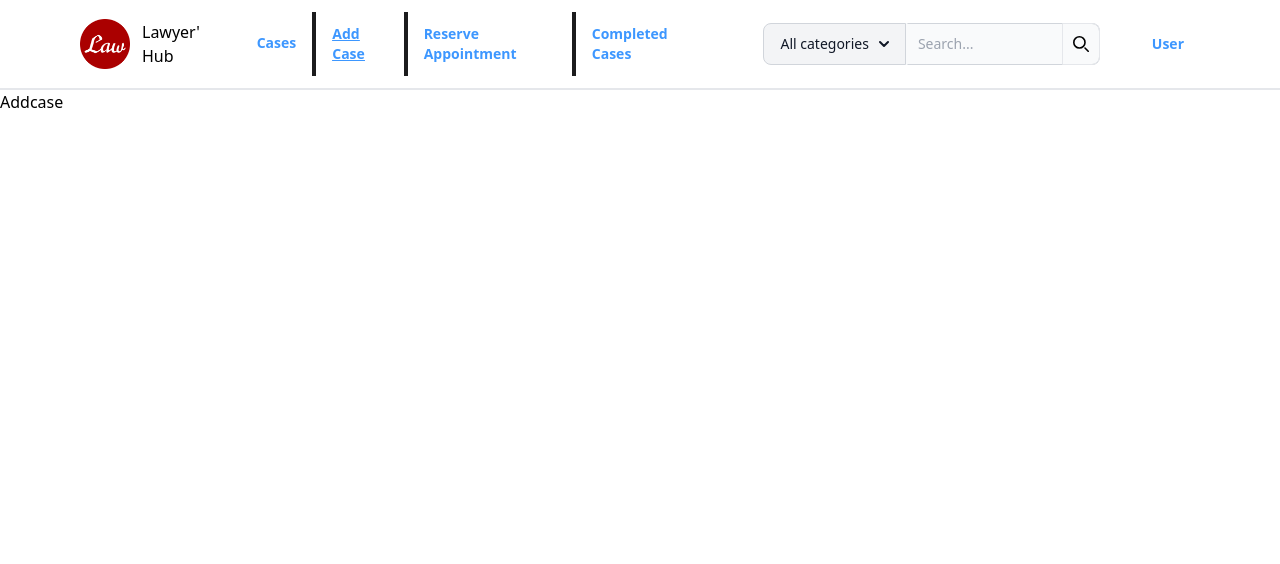
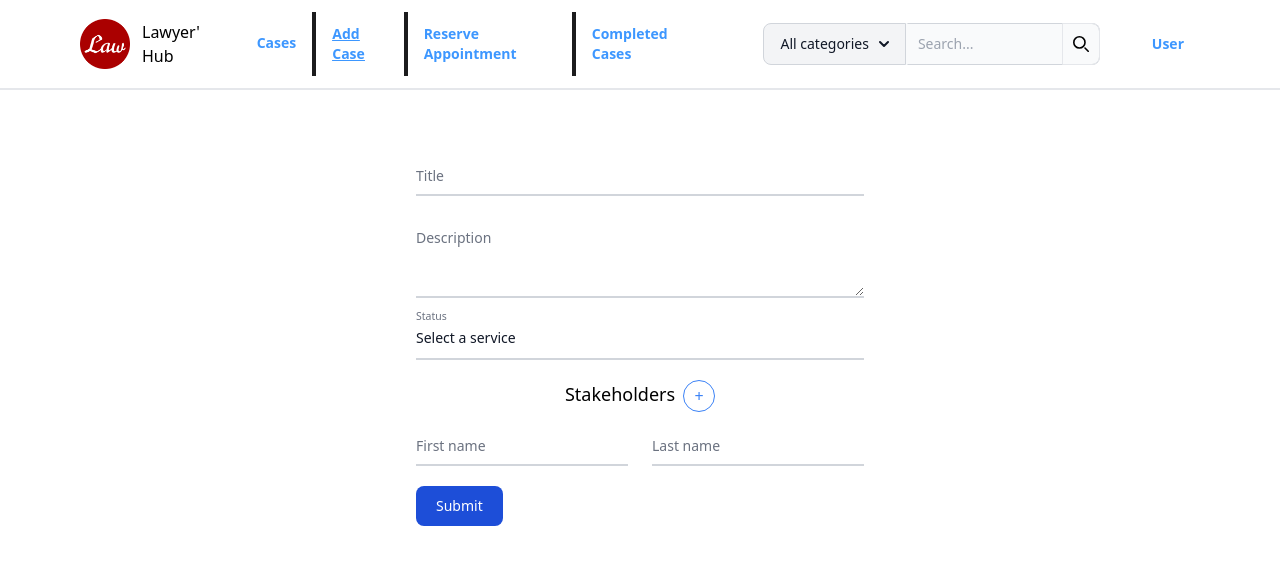
Before and after one commit to Kanyorok/TheLaw-Frontend, a React (Create React App) app: page /addcases in a window 1280 px wide. Shown: the top 564 px of the page. Built offline with nearby package versions, Linux system fonts and the light colour scheme.

Commit message:
Add design for the add case form

```diff
--- a/src/pages/Addcase.jsx
+++ b/src/pages/Addcase.jsx
@@ -1,9 +1,143 @@
-import React from 'react'
+import React, { useState } from "react";
 
 const Addcase = () => {
+  const [stakeholders, setStakeholders] = useState([{ id: 1, firstName: "", lastName: "" }]);
+
+  const handleAddStakeholder = () => {
+    const newStakeholder = { id: stakeholders.length + 1, firstName: "", lastName: "" };
+    setStakeholders([...stakeholders, newStakeholder]);
+  };
+
+  const handleFirstNameChange = (index, value) => {
+    const updatedStakeholders = [...stakeholders];
+    updatedStakeholders[index].firstName = value;
+    setStakeholders(updatedStakeholders);
+  };
+
+  const handleLastNameChange = (index, value) => {
+    const updatedStakeholders = [...stakeholders];
+    updatedStakeholders[index].lastName = value;
+    setStakeholders(updatedStakeholders);
+  };
+
+  const handleSubmit = (e) => {
+    e.preventDefault();
+    // Handle form submission here
+  };
+
   return (
-    <div>Addcase</div>
-  )
-}
+    <div className="main-container">
+      <section className="reservation-form">
+        <form className="max-w-md w-full mx-auto" onSubmit={handleSubmit}>
+        <div class="relative z-0 w-full mb-5 group">
+            <input
+              type="text"
+              name="floating_client"
+              id="floating_client"
+              class="block py-2.5 px-0 w-full text-sm text-gray-900 bg-transparent border-0 border-b-2 border-gray-300 appearance-none dark:text-white dark:border-gray-600 dark:focus:border-blue-500 focus:outline-none focus:ring-0 focus:border-blue-600 peer"
+              placeholder=" "
+              required
+            />
+            <label
+              for="floating_client"
+              class="peer-focus:font-medium absolute text-sm text-gray-500 dark:text-gray-400 duration-300 transform -translate-y-6 scale-75 top-3 -z-10 origin-[0] peer-focus:start-0 rtl:peer-focus:translate-x-1/4 rtl:peer-focus:left-auto peer-focus:text-blue-600 peer-focus:dark:text-blue-500 peer-placeholder-shown:scale-100 peer-placeholder-shown:translate-y-0 peer-focus:scale-75 peer-focus:-translate-y-6"
+            >
+              Title
+            </label>
+          </div>
+          <div class="relative z-0 w-full mb-5 group">
+            <textarea
+              type="text"
+              name="floating_description"
+              id="floating_description"
+              rows={3}
+              class="block py-2.5 px-0 w-full text-sm text-gray-900 bg-transparent border-0 border-b-2 border-gray-300 appearance-none dark:text-white dark:border-gray-600 dark:focus:border-blue-500 focus:outline-none focus:ring-0 focus:border-blue-600 peer"
+              placeholder=" "
+              required
+            />
+            <label
+              for="floating_description"
+              class="peer-focus:font-medium absolute text-sm text-gray-500 dark:text-gray-400 duration-300 transform -translate-y-6 scale-75 top-3 -z-10 origin-[0] peer-focus:start-0 rtl:peer-focus:translate-x-1/4 peer-focus:text-blue-600 peer-focus:dark:text-blue-500 peer-placeholder-shown:scale-100 peer-placeholder-shown:translate-y-0 peer-focus:scale-75 peer-focus:-translate-y-6"
+            >
+              Description
+            </label>
+          </div>
+          <div class="relative z-0 w-full mb-5 group">
+            <select
+              name="options"
+              id="options"
+              class="block py-2.5 px-0 w-full text-sm text-gray-900 bg-transparent border-0 border-b-2 border-gray-300 appearance-none dark:text-white dark:border-gray-600 dark:focus:border-blue-500 focus:outline-none focus:ring-0 focus:border-blue-600 peer"
+              placeholder=" "
+              required
+            >
+              <option value="">Select a service</option>
+                  <option value="1">Open</option>
+                  <option value="2">Closed</option>
+            </select>
+            <label
+              for="options"
+              class="peer-focus:font-medium absolute text-sm text-gray-500 dark:text-gray-400 duration-300 transform -translate-y-6 scale-75 top-3 -z-10 origin-[0] peer-focus:start-0 rtl:peer-focus:translate-x-1/4 peer-focus:text-blue-600 peer-focus:dark:text-blue-500 peer-placeholder-shown:scale-100 peer-placeholder-shown:translate-y-0 peer-focus:scale-75 peer-focus:-translate-y-6"
+            >
+              Status
+            </label>
+          </div>
+          <div className="flex justify-center mb-3">
+            <h1 className="text-lg font-medium mr-2">Stakeholders</h1>
+            <button type="button" className="text-blue-500 hover:text-blue-700 focus:outline-none rounded-full border-blue-500 border hover:bg-blue-500 hover:text-white w-8 h-8 flex items-center justify-center" onClick={handleAddStakeholder}>
+              +
+            </button>
+          </div>
+          {stakeholders.map((stakeholder, index) => (
+            <div className="grid grid-cols-2 gap-6" key={stakeholder.id}>
+              <div className="relative z-0 w-full mb-5 group">
+                <input
+                  type="text"
+                  name={`floating_first_name_${index}`}
+                  id={`floating_first_name_${index}`}
+                  className="block py-2.5 px-0 w-full text-sm text-gray-900 bg-transparent border-0 border-b-2 border-gray-300 appearance-none dark:text-white dark:border-gray-600 dark:focus:border-blue-500 focus:outline-none focus:ring-0 focus:border-blue-600 peer"
+                  placeholder=" "
+                  value={stakeholder.firstName}
+                  onChange={(e) => handleFirstNameChange(index, e.target.value)}
+                  required
+                />
+                <label
+                  htmlFor={`floating_first_name_${index}`}
+                  className="peer-focus:font-medium absolute text-sm text-gray-500 dark:text-gray-400 duration-300 transform -translate-y-6 scale-75 top-3 -z-10 origin-[0] peer-focus:start-0 rtl:peer-focus:translate-x-1/4 peer-focus:text-blue-600 peer-focus:dark:text-blue-500 peer-placeholder-shown:scale-100 peer-placeholder-shown:translate-y-0 peer-focus:scale-75 peer-focus:-translate-y-6"
+                >
+                  First name
+                </label>
+              </div>
+              <div className="relative z-0 w-full mb-5 group">
+                <input
+                  type="text"
+                  name={`floating_last_name_${index}`}
+                  id={`floating_last_name_${index}`}
+                  className="block py-2.5 px-0 w-full text-sm text-gray-900 bg-transparent border-0 border-b-2 border-gray-300 appearance-none dark:text-white dark:border-gray-600 dark:focus:border-blue-500 focus:outline-none focus:ring-0 focus:border-blue-600 peer"
+                  placeholder=" "
+                  value={stakeholder.lastName}
+                  onChange={(e) => handleLastNameChange(index, e.target.value)}
+                  required
+                />
+                <label
+                  htmlFor={`floating_last_name_${index}`}
+                  className="peer-focus:font-medium absolute text-sm text-gray-500 dark:text-gray-400 duration-300 transform -translate-y-6 scale-75 top-3 -z-10 origin-[0] peer-focus:start-0 rtl:peer-focus:translate-x-1/4 peer-focus:text-blue-600 peer-focus:dark:text-blue-500 peer-placeholder-shown:scale-100 peer-placeholder-shown:translate-y-0 peer-focus:scale-75 peer-focus:-translate-y-6"
+                >
+                  Last name
+                </label>
+              </div>
+            </div>
+          ))}
 
-export default Addcase
+          <button
+            type="submit"
+            className="text-white bg-blue-700 hover:bg-blue-800 focus:ring-4 focus:outline-none focus:ring-blue-300 font-medium rounded-lg text-sm w-full sm:w-auto px-5 py-2.5 text-center dark:bg-blue-600 dark:hover:bg-blue-700 dark:focus:ring-blue-800"
+          >
+            Submit
+          </button>
+        </form>
+      </section>
+    </div>
+  );
+};
+
+export default Addcase;
```
